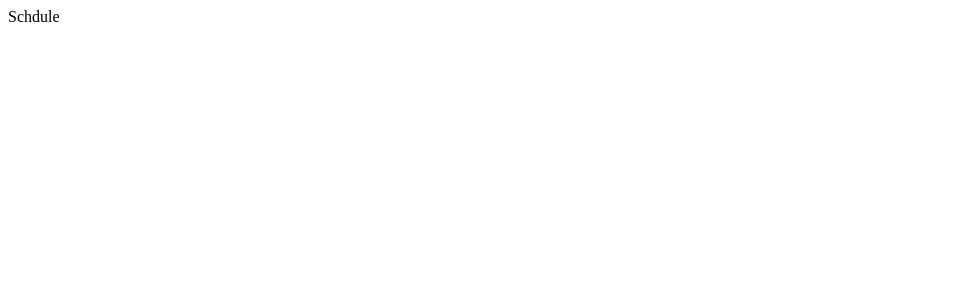
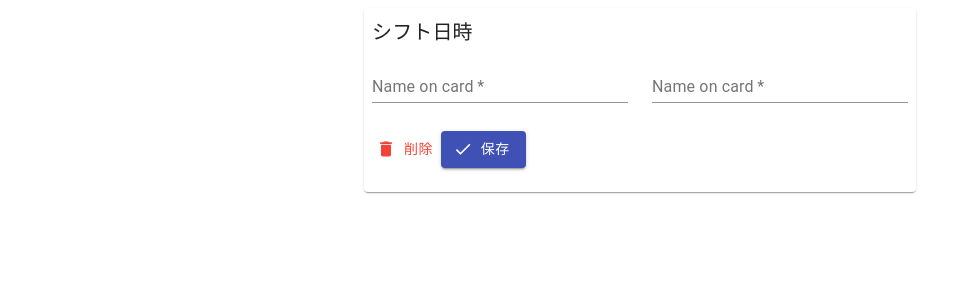
Before and after one commit to LS335/mont-thabor-app, a React app: page / in a window 1280 px wide. Shown: the top 300 px of the page, without its empty margins (0-971 px from the left). Built offline with nearby package versions, Linux system fonts and the light colour scheme.

Commit message:
material-ui settings

```diff
--- a/src/components/Schedule.tsx
+++ b/src/components/Schedule.tsx
@@ -1,5 +1,81 @@
 import React from 'react';
+import Grid from '@material-ui/core/Grid';
+import TextField from '@material-ui/core/TextField';
+import Typography from '@material-ui/core/Typography';
+import Button from '@material-ui/core/Button';
+import Paper from '@material-ui/core/Paper';
+import DeleteIcon from '@material-ui/icons/Delete';
+import DoneIcon from '@material-ui/icons/Done';
+import { Container } from '@material-ui/core';
+import { makeStyles } from '@material-ui/core/styles';
+
+const useStyles = makeStyles((theme) => ({
+  root: {
+    root: {
+      '& .MuiTextField-root': {
+        margin: theme.spacing(1),
+      },
+    },
+  },
+  paper: {
+    padding: theme.spacing(1),
+    '& > div': {
+      marginBottom: theme.spacing(2),
+    },
+  },
+  rightActions: {
+    textAlign: 'right',
+  },
+  cancelButton: {
+    color: theme.palette.error.main,
+  },
+}));
 
 export const Schedule: React.FC = () => {
-  return <div>Schdule</div>;
+  const styles = useStyles();
+  return (
+    <React.Fragment>
+      <Container className={styles.root} maxWidth="sm">
+        <Paper className={styles.paper}>
+          <Typography variant="h6" gutterBottom>
+            シフト日時
+          </Typography>
+          <Grid container spacing={3}>
+            <Grid item md={6}>
+              <TextField
+                required
+                id="cardName"
+                label="Name on card"
+                fullWidth
+                autoComplete="cc-name"
+                variant="standard"
+              />
+            </Grid>
+            <Grid item md={6}>
+              <TextField
+                required
+                id="cardName"
+                label="Name on card"
+                fullWidth
+                autoComplete="cc-name"
+                variant="standard"
+              />
+            </Grid>
+          </Grid>
+          <Grid item xs={6}>
+            <Button className={styles.cancelButton} startIcon={<DeleteIcon />}>
+              削除
+            </Button>
+            <Button
+              variant="contained"
+              color="primary"
+              startIcon={<DoneIcon />}
+            >
+              保存
+            </Button>
+          </Grid>
+        </Paper>
+      </Container>
+    </React.Fragment>
+  );
 };
```
